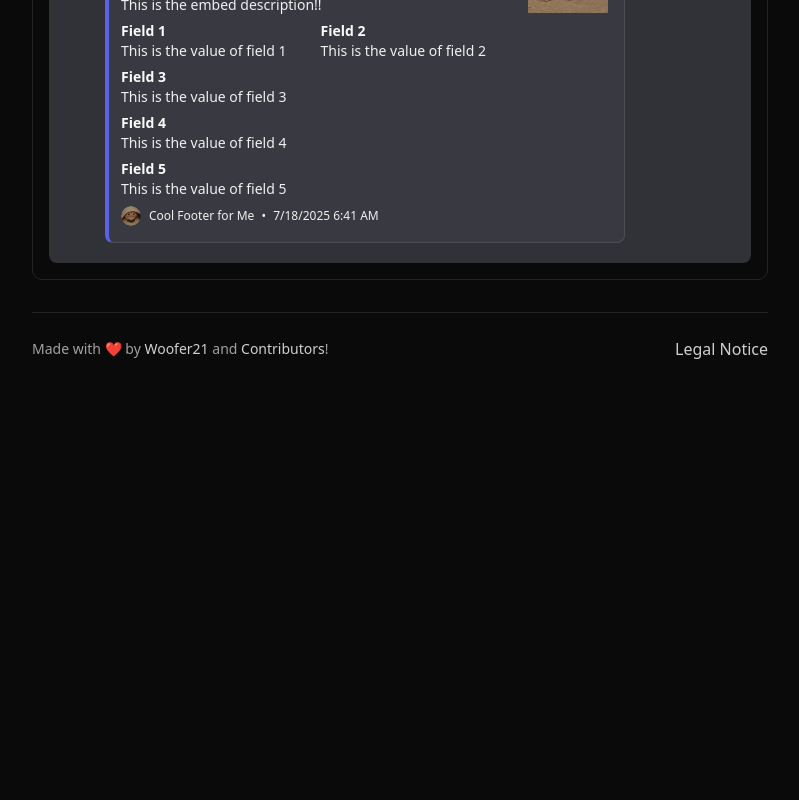
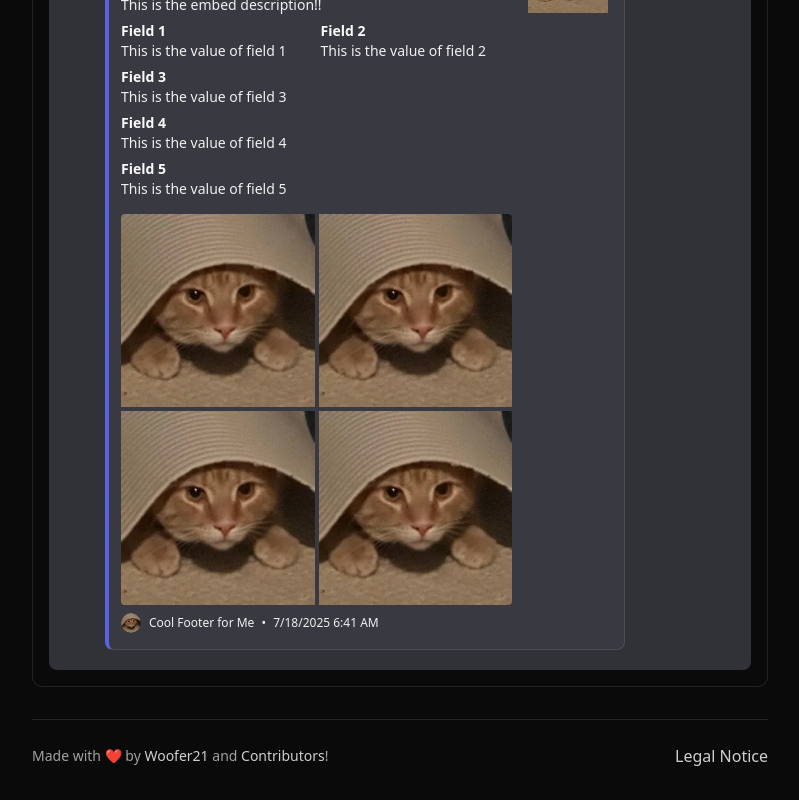
Before and after one commit to Would-You-Bot/discord-components, a Next.js app: page / in a window 1280 px wide. Shown: the part 2556-3356 px from the top of the page, without its empty margins (240-1039 px from the left). Before the commit the page ends 2949 px from the top, so only its background shows below. Built offline with nearby package versions, Linux system fonts and the light colour scheme; no server answers.

Commit message:
feat(embed): embed images

```diff
--- a/app/page.tsx
+++ b/app/page.tsx
@@ -20,6 +20,8 @@ import {
 	DiscordEmbedFooter,
 	DiscordEmbedFooterImage,
 	DiscordEmbedFooterText,
+	DiscordEmbedImages,
+	DiscordEmbedImageWrapper,
 	DiscordEmbedTitle
 } from "@/registry/discord-embeds/discord-embeds";
 
@@ -517,6 +519,28 @@ export default function Home() {
 													]}
 												/>
 											</DiscordEmbedFieldWrapper>
+											<DiscordEmbedImageWrapper>
+												<DiscordEmbedImages
+													images={[
+														{
+															src: "/images/avatars/Woofer.webp",
+															alt: "Avatar"
+														},
+														{
+															src: "/images/avatars/Woofer.webp",
+															alt: "Avatar"
+														},
+														{
+															src: "/images/avatars/Woofer.webp",
+															alt: "Avatar"
+														},
+														{
+															src: "/images/avatars/Woofer.webp",
+															alt: "Avatar"
+														}
+													]}
+												/>
+											</DiscordEmbedImageWrapper>
 											<DiscordEmbedFooter>
 												<DiscordEmbedFooterImage
 													alt="Avatar"
--- a/registry/discord-embeds/discord-embeds.tsx
+++ b/registry/discord-embeds/discord-embeds.tsx
@@ -311,6 +311,121 @@ function DiscordEmbedFields({
 	);
 }
 
+function DiscordEmbedImageWrapper({
+	className,
+	children,
+	...props
+}: React.ComponentProps<"div">) {
+	return (
+		<div
+			className={cn(
+				"col-[1/2] mt-[16px] grid grid-cols-2 gap-[4px] overflow-hidden rounded-[4px]",
+				className
+			)}
+			data-slot="discord-embed-image-wrapper"
+			{...props}
+		>
+			{children}
+		</div>
+	);
+}
+
+type DiscordEmbedImage = {
+	src: string;
+	alt: string;
+} & React.ComponentProps<"img">;
+type DiscordEmbedImagesProps = React.ComponentProps<"div"> & {
+	images: readonly [
+		DiscordEmbedImage,
+		DiscordEmbedImage?,
+		DiscordEmbedImage?,
+		DiscordEmbedImage?
+	];
+};
+
+//TODO - Improve this component
+function DiscordEmbedImages({
+	className,
+	children,
+	images,
+	...props
+}: DiscordEmbedImagesProps) {
+	switch (images.length) {
+		case 1:
+			return (
+				<div
+					className={cn("flex h-full w-full flex-row flex-nowrap", className)}
+					{...props}
+				>
+					<DiscordEmbedImage {...images[0]} />
+				</div>
+			);
+		case 2:
+			return (
+				<>
+					<div className="flex flex-col overflow-hidden">
+						<DiscordEmbedImage {...images[0]} />
+					</div>
+					<div className="flex flex-col overflow-hidden">
+						{/** biome-ignore lint/style/noNonNullAssertion: Images [1] exists here via the switch case */}
+						<DiscordEmbedImage {...images[1]!} />
+					</div>
+				</>
+			);
+		case 3:
+			return (
+				<>
+					<div className="flex flex-col overflow-hidden">
+						<DiscordEmbedImage {...images[0]} />
+						{/** biome-ignore lint/style/noNonNullAssertion: Images [2] exists here via the switch case */}
+						<DiscordEmbedImage {...images[2]!} className={cn("mt-[4px]", images[2]!.className)} />
+					</div>
+					<div className="flex flex-col overflow-hidden">
+						{/** biome-ignore lint/style/noNonNullAssertion: Images [1] exists here via the switch case */}
+						<DiscordEmbedImage {...images[1]!} />
+					</div>
+				</>
+			);
+		case 4:
+			return (
+				<>
+					<div className="flex flex-col overflow-hidden">
+						<DiscordEmbedImage {...images[0]} />
+						{/** biome-ignore lint/style/noNonNullAssertion: Images [2] exists here via the switch case */}
+						<DiscordEmbedImage {...images[2]!} className={cn("mt-[4px]", images[2]!.className)} />
+					</div>
+					<div className="flex flex-col overflow-hidden">
+						{/** biome-ignore lint/style/noNonNullAssertion: Images [1] exists here via the switch case */}
+						<DiscordEmbedImage {...images[1]!} />
+						{/** biome-ignore lint/style/noNonNullAssertion: Images [3] exists here via the switch case */}
+						<DiscordEmbedImage {...images[3]!} className={cn("mt-[4px]", images[3]!.className)} />
+					</div>
+				</>
+			);
+		default:
+			return null;
+	}
+}
+
+function DiscordEmbedImage({
+	className,
+	children,
+	src,
+	alt,
+	...props
+}: DiscordEmbedImage) {
+	return (
+		// biome-ignore lint/performance/noImgElement: Keeping it basic
+		<img
+			alt={alt ?? "Embed Image"}
+			className={cn(className)}
+			data-slot="discord-embed-image"
+			src={src}
+			{...props}
+		/>
+	);
+}
+
 function DiscordEmbedFooter({
 	className,
 	children,
@@ -404,6 +519,8 @@ export {
 	DiscordEmbedDescription,
 	DiscordEmbedFieldWrapper,
 	DiscordEmbedFields,
+	DiscordEmbedImageWrapper,
+	DiscordEmbedImages,
 	DiscordEmbedFooter,
 	DiscordEmbedFooterImage,
 	DiscordEmbedFooterText
```
